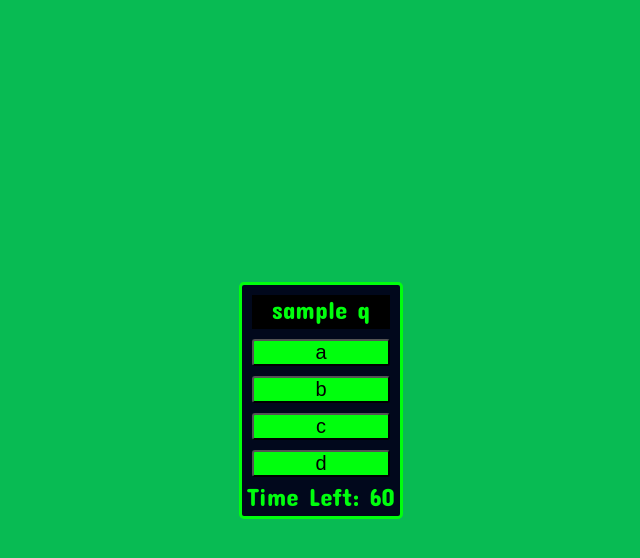
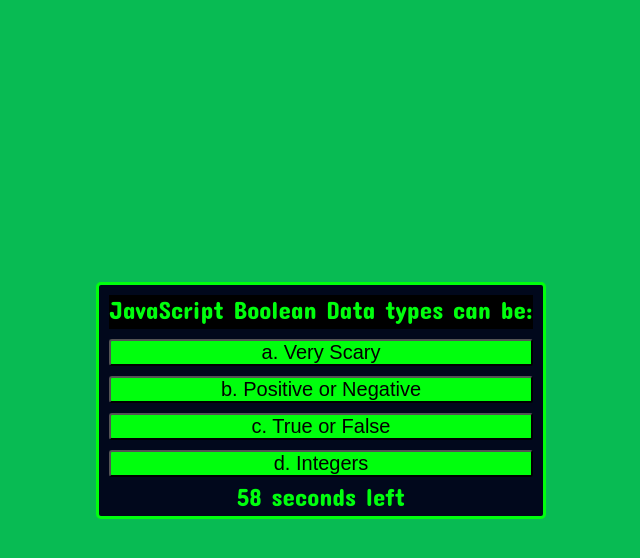
Before and after one commit to IvanFelipeEscobar/Code-Quiz, a plain HTML site: page index.html in a window 1280 px wide. Both pictures are taken after a click on the button "Start". Shown: the whole page, without its empty margins (319-959 px from the left). Drawn offline with Linux system fonts and the light colour scheme.

Commit message:
js file edit v1

```diff
--- a/assets/js/script.js
+++ b/assets/js/script.js
@@ -3,56 +3,82 @@ var btn1 = document.getElementById(`btn1`)
 var btn2 = document.getElementById(`btn2`)
 var btn3 = document.getElementById(`btn3`)
 var btn4 = document.getElementById(`btn4`)
+var btns = document.getElementById(`buttons`)
 var qText = document.getElementById(`text`)
+var timer = document.getElementById(`timer`)
 var questions = [
-    {q: `sample q`,
-     a: [`a`, `b`, `c`, `d`],
-     correct: `0`
+    {q: `JavaScript Boolean Data types can be:`,
+     a: [`a. Very Scary`, `b. Positive or Negative`, `c. True or False`, `d. Integers`],
+     correct: 2
     },
-    {q: `sample q 2`,
-    a: [`a2`, `b2`, `c2`, `d2`],
-    correct: `1`
-   },
-   {q: `sample q3`,
-   a: [`a3`, `b3`, `c3`, `d3`],
-   correct: `3`
-  },
-  {q: `sample q4`,
-  a: [`a4`, `b4`, `c4`, `d4`],
-  correct: `2`
- }
+    {q: `What HTML element contains JavaScript:`,
+    a: [`a. Code`, `b. Script`, `c. Style`, `d. Link`],
+    correct: 1
+    },
+    {q: `Arrays are declared inside of:`,
+    a: [`a. Square Brackets []`, `b. Curly Brackets {}`, `c. Parenthesis ()`, `d. Quotations ""`],
+    correct: 0
+    },
+    {q: `Method used to merge existing arrays:`,
+    a: [`a. merge()`, `b. appdend()`, `c. add()`, `d. concat()`],
+    correct: 3
+    },
+    {q: `DOM stands for:`,
+     a: [`a. Document Object Model`, `b. Dominant Element`, `c. Direct Object Manipoulation`, `d. Domo Arigato Mr. Roboto`],
+     correct: 0
+    },
+    {q: `Searching for and correcting errors in programming code is formerly known as:`,
+     a: [`a. Trial & Error`, `b. Debugging`, `c. Reverse Engineering`, `d. Version Control`],
+     correct: 1
+    }
 ]
-var i = 0
+var questionIndex = 0
+var secondsLeft = 60
 
 
 startBtn.addEventListener(`click`, startQuiz)
 
 function startQuiz(){
 
-   qText.innerHTML = `${questions[i].q}`
-   btn1.innerHTML = `${questions[i].a[0]}`
-   btn2.innerHTML = `${questions[i].a[1]}`
-   btn3.innerHTML = `${questions[i].a[2]}`
-   btn4.innerHTML = `${questions[i].a[3]}`
+nextQuestion(questionIndex)
 document.getElementById(`start`).classList.add(`hide`)
-btn1.addEventListener(`click`, nextQuestion )
 
-btn3.addEventListener(`click`, nextQuestion)
+setTime();
+btns.addEventListener(`click`, nextQuestion )
 
-btn4.addEventListener(`click`, nextQuestion)
-
-btn2.addEventListener(`click`, nextQuestion)
 
 }
 
 function nextQuestion(){
-    i++
 
-
-    qText.innerText = questions[i].q
-    btn1.innerHTML = `${questions[i].a[0]}`
-    btn2.innerHTML = `${questions[i].a[1]}`
-    btn3.innerHTML = `${questions[i].a[2]}`
-    btn4.innerHTML = `${questions[i].a[3]}`
+if (questionIndex > 5) {
+  endGame()
+} else
+    {qText.innerText = questions[questionIndex].q
+    btn1.innerHTML = `${questions[questionIndex].a[0]}`
+    btn2.innerHTML = `${questions[questionIndex].a[1]}`
+    btn3.innerHTML = `${questions[questionIndex].a[2]}`
+    btn4.innerHTML = `${questions[questionIndex].a[3]}`
+    questionIndex++
+    }
 
 }
+
+function setTime() {
+    // Sets interval in variable
+    var timerInterval = setInterval(function() {
+      secondsLeft--;
+      timer.innerText = secondsLeft + " seconds left";
+
+      if(secondsLeft === 0) {
+        // Stops execution of action at set interval
+        clearInterval(timerInterval);
+        // Calls function to create and append image
+        console.log(`game over`);
+      }
+
+    }, 1000);
+  }
+  function endGame(){
+    console.log(`game over`)
+  }
--- a/index.html
+++ b/index.html
@@ -27,7 +27,7 @@
             <button id="btn4"></button>
         </div>
         <div id="display">
-            <div id="timer">Time Left: 60</div>
+            <div id="timer">60 seconds left</div>
             <div id="answer"></div>
             <div id="start"><button id="startBtn">Start</button></div>
 
```
